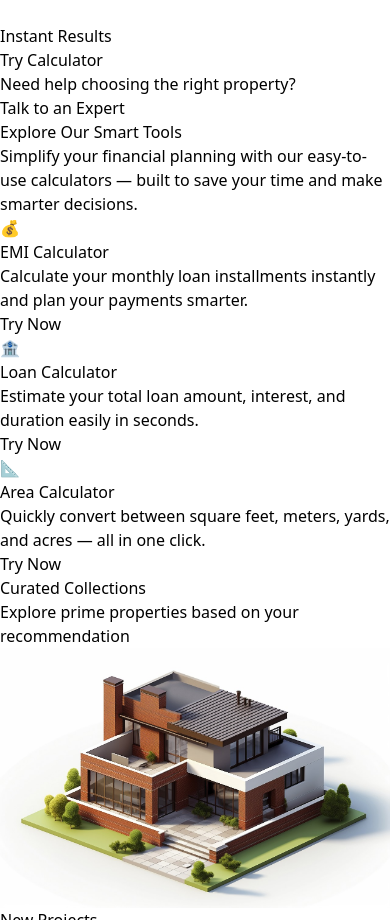
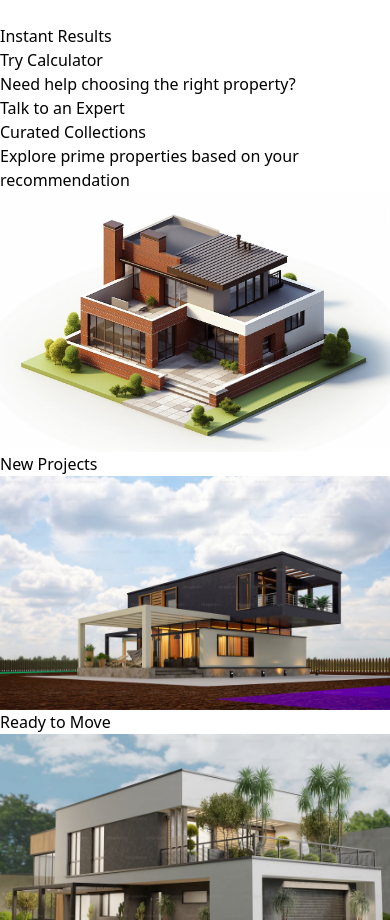
Before and after one commit to Aditya030an/RootsandRoofs, a React (Vite) app: page / in a window 390 px wide. Shown: the part 7620-8540 px from the top of the page. Built offline with nearby package versions, Linux system fonts and the light colour scheme; a web font is replaced by a local one.

Commit message:
remove the extra service

```diff
--- a/src/Component/Home.jsx
+++ b/src/Component/Home.jsx
@@ -191,89 +191,7 @@ const Home = () => {
       <section>
   <ServicesHighlight />
 </section>
-      <section className="relative z-10 bg-gradient-to-br from-white via-[#f8fafc] to-[#e0f2fe] py-20 px-6 md:px-16 font-[tinos]">
-        <div className="max-w-7xl mx-auto text-center mb-14">
-          <h2 className="text-4xl md:text-5xl font-bold text-gray-800 mb-4">
-            Explore Our Smart Tools
-          </h2>
-          <p className="text-gray-600 text-lg max-w-2xl mx-auto">
-            Simplify your financial planning with our easy-to-use calculators —
-            built to save your time and make smarter decisions.
-          </p>
-        </div>
 
-        {/* Cards Grid */}
-        <div className="grid grid-cols-1 sm:grid-cols-2 lg:grid-cols-3 gap-10 max-w-6xl mx-auto">
-          {/* Card 1 - EMI Calculator */}
-          <motion.div
-            whileHover={{ y: -8, scale: 1.03 }}
-            transition={{ type: "spring", stiffness: 200, damping: 10 }}
-            className="relative bg-white/70 backdrop-blur-xl border border-gray-200 shadow-lg rounded-2xl p-8 flex flex-col items-center text-center hover:shadow-2xl transition-all duration-300"
-          >
-            <div className="text-[#1c8cff] text-5xl mb-4">💰</div>
-            <h3 className="text-2xl font-semibold mb-3 text-gray-800">
-              EMI Calculator
-            </h3>
-            <p className="text-gray-600 mb-6">
-              Calculate your monthly loan installments instantly and plan your
-              payments smarter.
-            </p>
-            <button
-              onClick={()=>navigate("/Services" , { state: { scrollTo: "emi-calculator" } })}
-              className="relative px-6 py-2 text-base font-semibold text-white rounded-full overflow-hidden group border border-white/20 shadow-lg"
-            >
-              <span className="absolute inset-0 bg-gradient-to-r from-[#86C24D] to-[#1c8cff] transition-transform transform group-hover:scale-110 duration-700 ease-out" />
-              <span className="relative z-10">Try Now</span>
-            </button>
-          </motion.div>
-
-          {/* Card 2 - Loan Calculator */}
-          <motion.div
-            whileHover={{ y: -8, scale: 1.03 }}
-            transition={{ type: "spring", stiffness: 200, damping: 10 }}
-            className="relative bg-white/70 backdrop-blur-xl border border-gray-200 shadow-lg rounded-2xl p-8 flex flex-col items-center text-center hover:shadow-2xl transition-all duration-300"
-          >
-            <div className="text-[#86C24D] text-5xl mb-4">🏦</div>
-            <h3 className="text-2xl font-semibold mb-3 text-gray-800">
-              Loan Calculator
-            </h3>
-            <p className="text-gray-600 mb-6">
-              Estimate your total loan amount, interest, and duration easily in
-              seconds.
-            </p>
-            <button
-              onClick={()=>navigate("/Services" , { state: { scrollTo: "loan-calculator" } })}
-              className="relative px-6 py-2 text-base font-semibold text-white rounded-full overflow-hidden group border border-white/20 shadow-lg"
-            >
-              <span className="absolute inset-0 bg-gradient-to-r from-[#1c8cff] to-[#86C24D] transition-transform transform group-hover:scale-110 duration-700 ease-out" />
-              <span className="relative z-10">Try Now</span>
-            </button>
-          </motion.div>
-
-          {/* Card 3 - Area Calculator */}
-          <motion.div
-            whileHover={{ y: -8, scale: 1.03 }}
-            transition={{ type: "spring", stiffness: 200, damping: 10 }}
-            className="relative bg-white/70 backdrop-blur-xl border border-gray-200 shadow-lg rounded-2xl p-8 flex flex-col items-center text-center hover:shadow-2xl transition-all duration-300"
-          >
-            <div className="text-[#f59e0b] text-5xl mb-4">📐</div>
-            <h3 className="text-2xl font-semibold mb-3 text-gray-800">
-              Area Calculator
-            </h3>
-            <p className="text-gray-600 mb-6">
-              Quickly convert between square feet, meters, yards, and acres —
-              all in one click.
-            </p>
-            <button
-              onClick={()=>navigate("/Services" , { state: { scrollTo: "area-calculator" } })}
-              className="relative px-6 py-2 text-base font-semibold text-white rounded-full overflow-hidden group border border-white/20 shadow-lg"
-            >
-              <span className="absolute inset-0 bg-gradient-to-r from-[#86C24D] to-[#f59e0b] transition-transform transform group-hover:scale-110 duration-700 ease-out" />
-              <span className="relative z-10">Try Now</span>
-            </button>
-          </motion.div>
-        </div>
-      </section>
 
       <section className="bg-gray-100 sticky top-[-110%] md:top-0 !z-999   py-16 px-6 md:px-20">
         {/* Section Title */}
```
